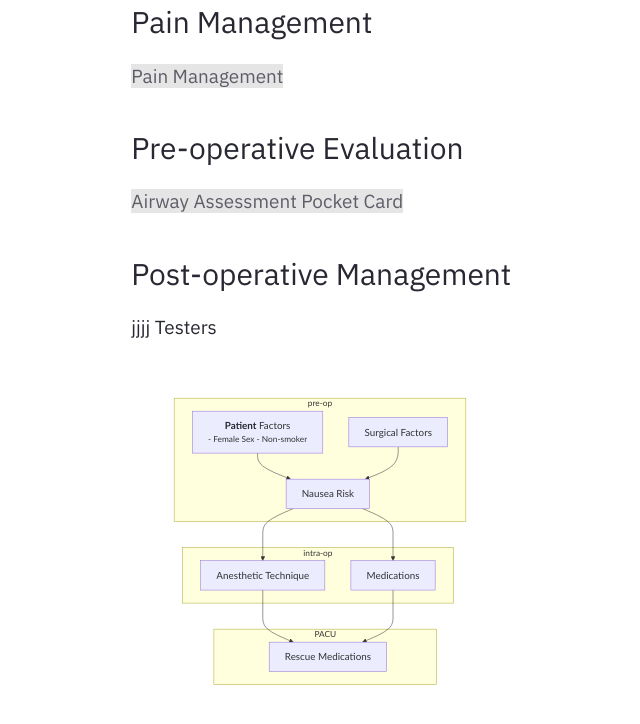
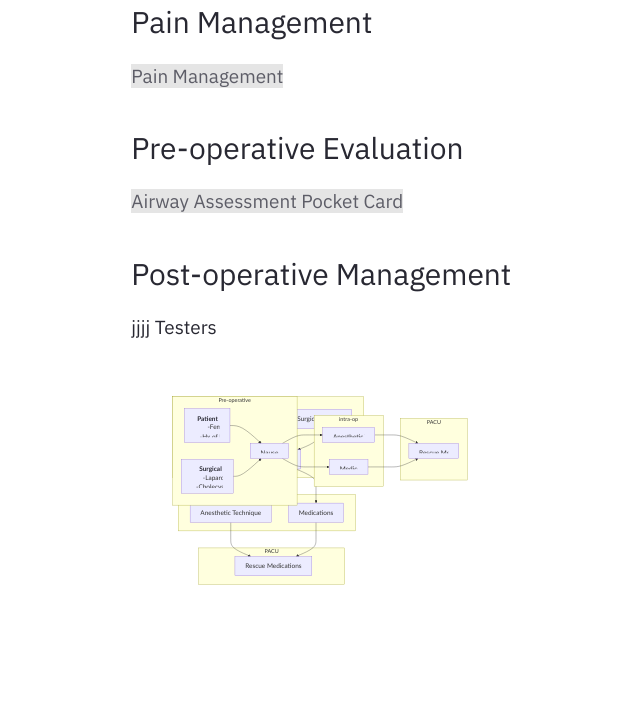
Before and after one commit to dragoman3/dragoman3.github.io, a Jekyll site: the page built from _notes/TestPage.md, in a window 1280 px wide and 900 px high, scrolled down 848 px. Shown: the top 724 px of the window, without its empty margins (247-887 px from the left). Built offline with Jekyll 4.4.1, drawn with Linux system fonts in a browser that asks for light colours.

Commit message:
uncomitted

````diff
--- a/_notes/TestPage.md
+++ b/_notes/TestPage.md
@@ -49,3 +49,39 @@ AN --> RM
 M--> RM
 end
 ```
+
+
+```mermaid
+graph LR
+%%{init: {"flowchart": {"htmlLabels": false}} }%%
+A["`**Patient Factors**
+-Female
+-Hx of PONV
+-Non-smoker
+-Post-op Opioids`"];
+B["`**Surgical Factors**
+-Laparoscopy
+-Cholecystectomy
+-Gynecologic Surgery
+-Strabismus`"];
+N[Nausea Risk];
+AN[Anesthetic Technique];
+M[Medications];
+RM[Rescue Medications];
+
+
+
+
+subgraph Pre-operative
+A -->N
+B-->N
+end
+subgraph intra-op
+N-->AN
+N-->M
+end
+subgraph PACU
+AN --> RM
+M--> RM
+end
+```
````
Also changed, not shown: 15 other files.
